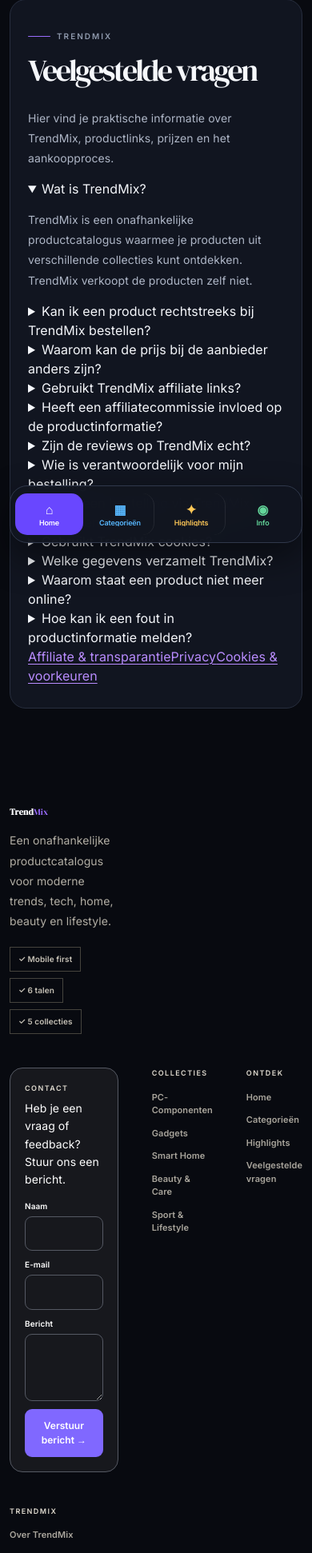
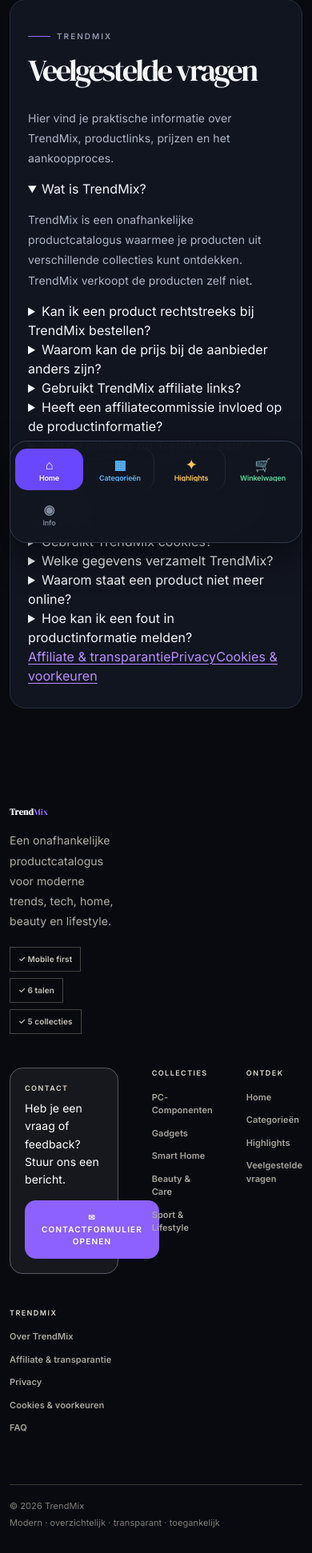
Before and after one commit to mdscoop7-max/Trendmix, a Flask app: page /faq in a window 390 px wide. Shown: the part 153-2095 px from the top of the page at 80% size. After the commit the page ends 2064 px from the top, so only its background shows below. Run offline with Flask 3, Linux system fonts and the light colour scheme.

Commit message:
Move contact to menu and add cart to mobile navigation

```diff
--- a/templates/_footer.html
+++ b/templates/_footer.html
@@ -2,6 +2,7 @@
   <a href="/" class="active"><span>⌂</span><span data-i18n="footerHome">Home</span></a>
   <a href="/#collecties"><span>▦</span><span data-i18n="footerCategories">Categorieën</span></a>
   <a href="/#featured"><span>✦</span><span data-i18n="footerHighlights">Highlights</span></a>
+  <a href="/winkelwagen"><span>🛒</span><span>Winkelwagen</span></a>
   <a href="/faq"><span>◉</span><span data-i18n="footerFaq">Info</span></a>
 </nav>
 <footer class="site-footer">
@@ -14,12 +15,7 @@
     <div class="footer-contact" id="contact">
       <h3 data-i18n="footerContactTitle">Contact</h3>
       <p data-i18n="footerContactText">Heb je een vraag of feedback? Stuur ons een bericht.</p>
-      <form class="contact-form" action="/contact" method="post">
-        <label><span data-i18n="contactName">Naam</span><input type="text" name="name" autocomplete="name" required></label>
-        <label><span data-i18n="contactEmail">E-mail</span><input type="email" name="email" autocomplete="email" required></label>
-        <label><span data-i18n="contactMessage">Bericht</span><textarea name="message" rows="4" required></textarea></label>
-        <button type="submit" data-i18n="contactSubmit">Verstuur bericht →</button>
-      </form>
+      <button type="button" class="btn btn-dark" data-contact-open>✉ Contactformulier openen</button>
     </div>
     <div><h3 data-i18n="footerCollections">Collecties</h3>{% for slug, category in categories.items() %}<a href="/{{ slug }}">{{ category.name }}</a>{% endfor %}</div>
     <div><h3 data-i18n="footerExplore">Ontdek</h3><a href="/" data-i18n="footerHome">Home</a><a href="/#collecties" data-i18n="footerCategories">Categorieën</a><a href="/#featured" data-i18n="footerHighlights">Highlights</a><a href="/faq" data-i18n="footerFaqLink">Veelgestelde vragen</a></div>
```
